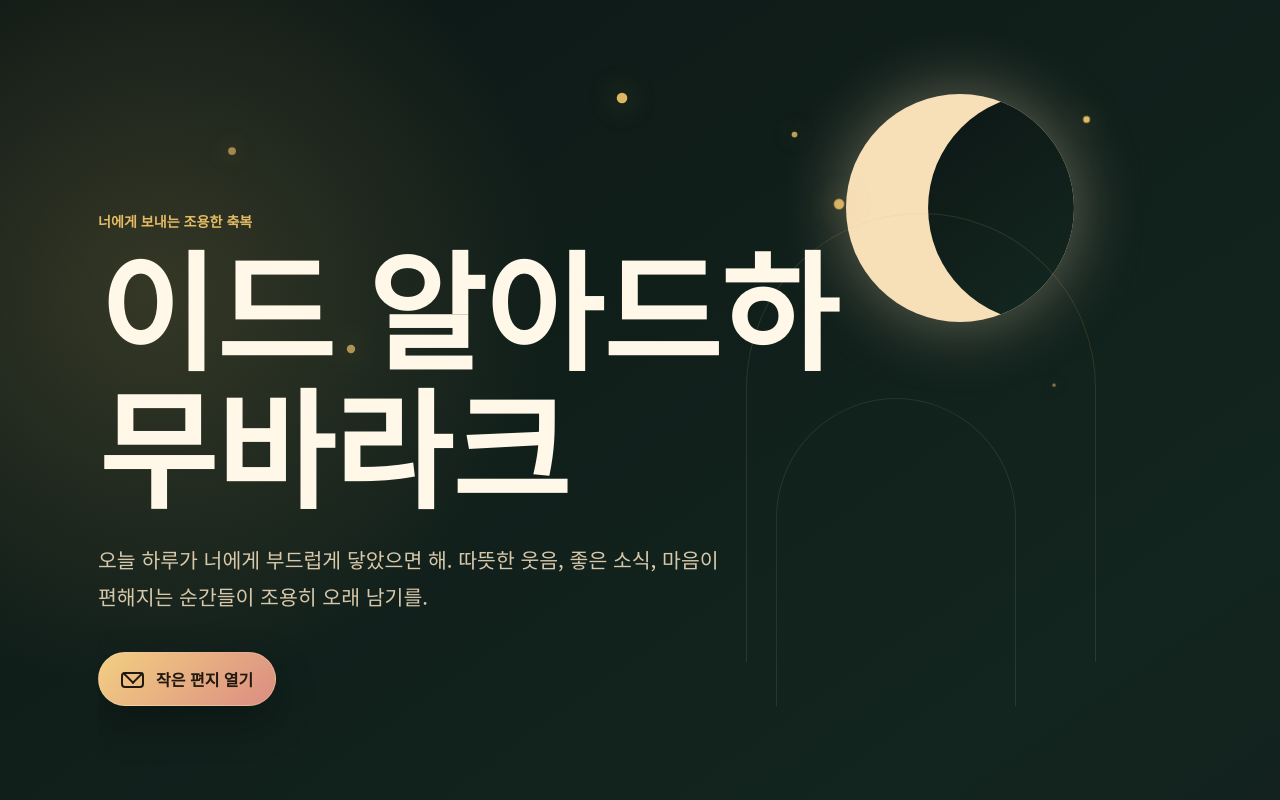
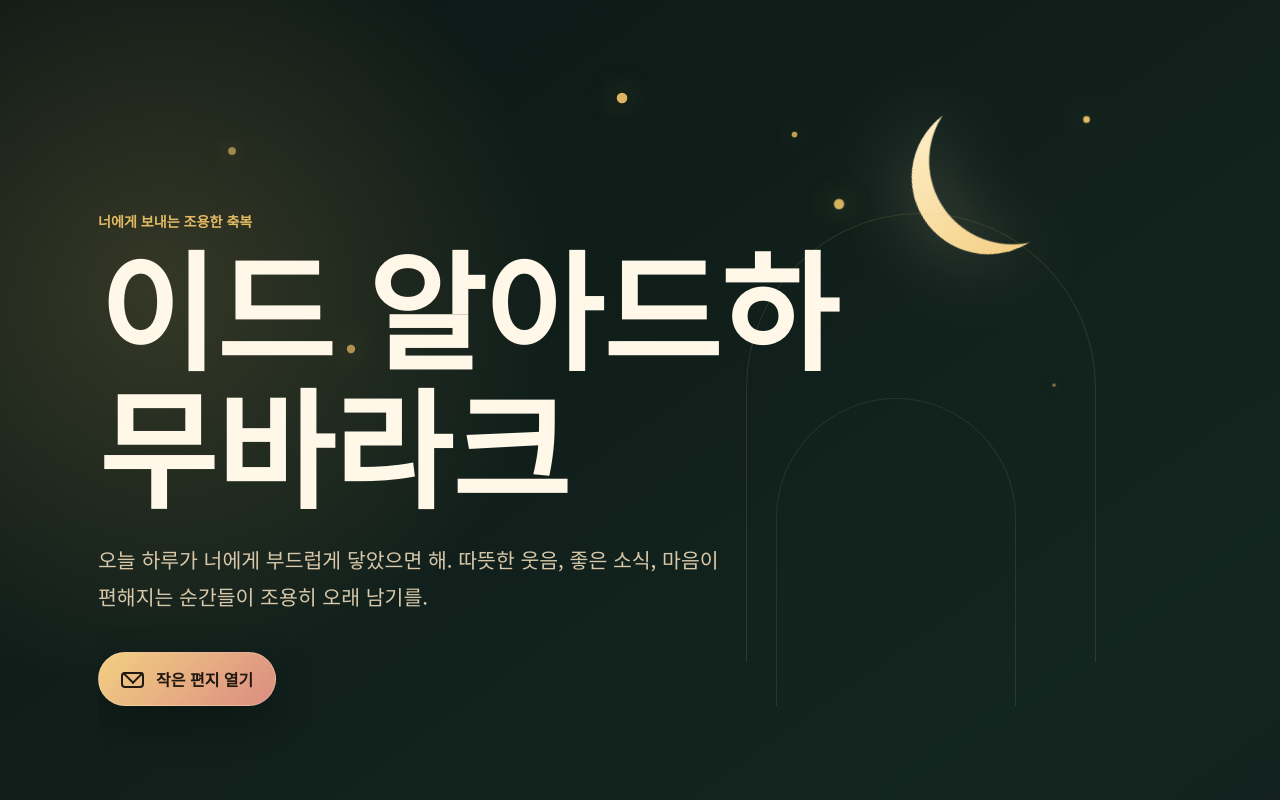
Before and after one commit to dadaboymasharipov/eid-and-smile, a plain HTML site: page index.html in a window 1280 px wide. Shown: the top 800 px of the page. Drawn offline with Linux system fonts and the light colour scheme.

Commit message:
moon is changed to cresent moon

```diff
--- a/styles.css
+++ b/styles.css
@@ -252,21 +252,28 @@ button:focus:not(:focus-visible) {
   position: absolute;
   top: clamp(44px, 9vw, 76px);
   right: clamp(10px, 9vw, 108px);
-  width: clamp(116px, 27vw, 228px);
+  width: clamp(92px, 18vw, 164px);
   aspect-ratio: 1;
   border-radius: 50%;
-  background: #f7dfb8;
-  box-shadow: 0 0 68px rgba(247, 223, 184, 0.38);
-  overflow: hidden;
+  background: transparent;
+  filter: drop-shadow(0 0 34px rgba(247, 223, 184, 0.38));
+  transform: rotate(-16deg);
+  transform-origin: 52% 58%;
+  overflow: visible;
+}
+
+.moon::before {
+  content: "";
+  position: absolute;
+  inset: 3%;
+  border-radius: 50%;
+  background: linear-gradient(155deg, #fff0cb 0%, #f4cf84 88%);
+  -webkit-mask: radial-gradient(circle at 68% 44%, transparent 0 61%, #000 62%);
+  mask: radial-gradient(circle at 68% 44%, transparent 0 61%, #000 62%);
 }
 
 .moon::after {
-  content: "";
-  position: absolute;
-  inset: 0;
-  border-radius: 50%;
-  background: linear-gradient(145deg, var(--deep), var(--green) 72%);
-  transform: translateX(36%);
+  content: none;
 }
 
 .arch {
@@ -1924,7 +1931,7 @@ h2 {
   .moon {
     top: 26px;
     right: 22px;
-    width: clamp(108px, 34vw, 150px);
+    width: clamp(86px, 29vw, 126px);
   }
 
   .arch {
```
